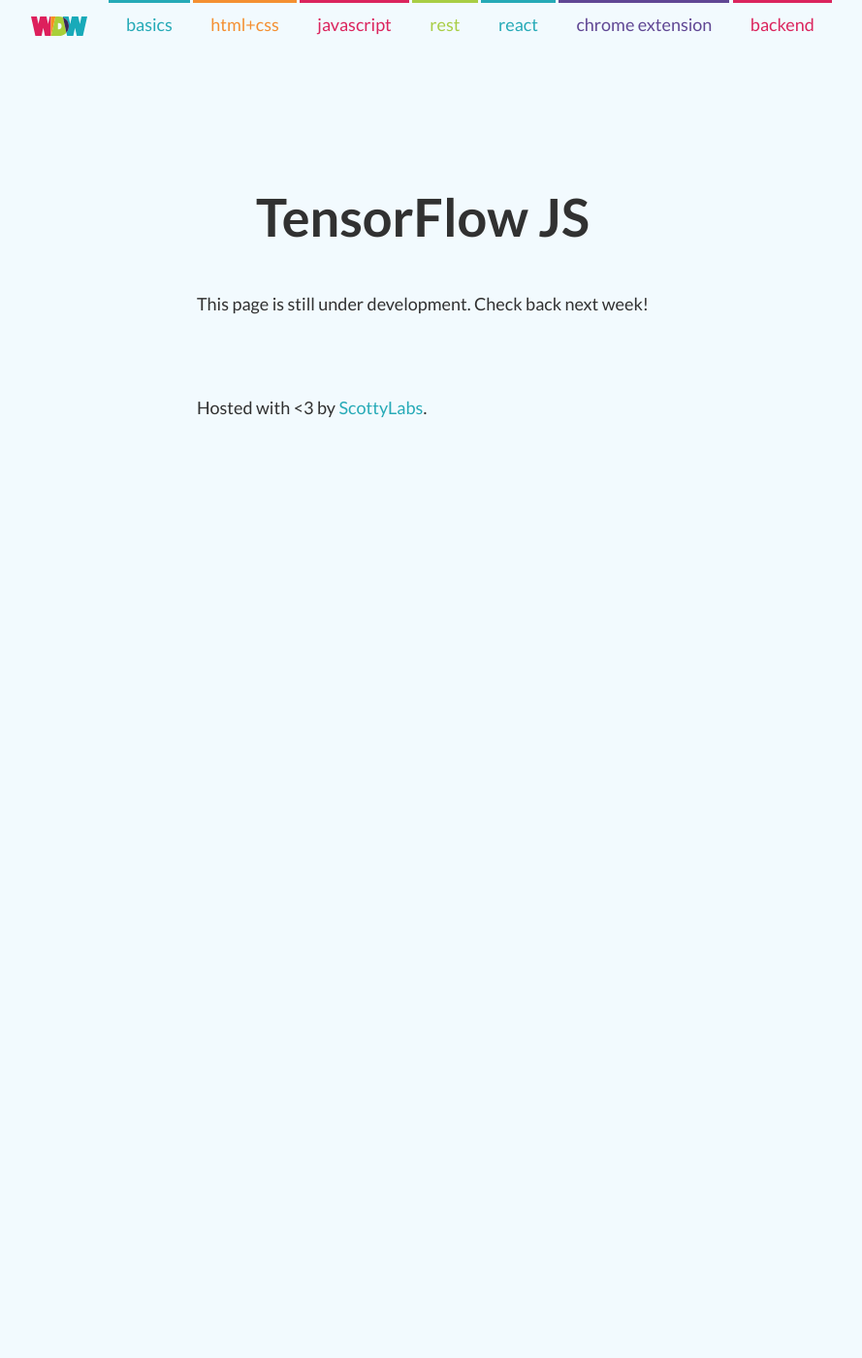
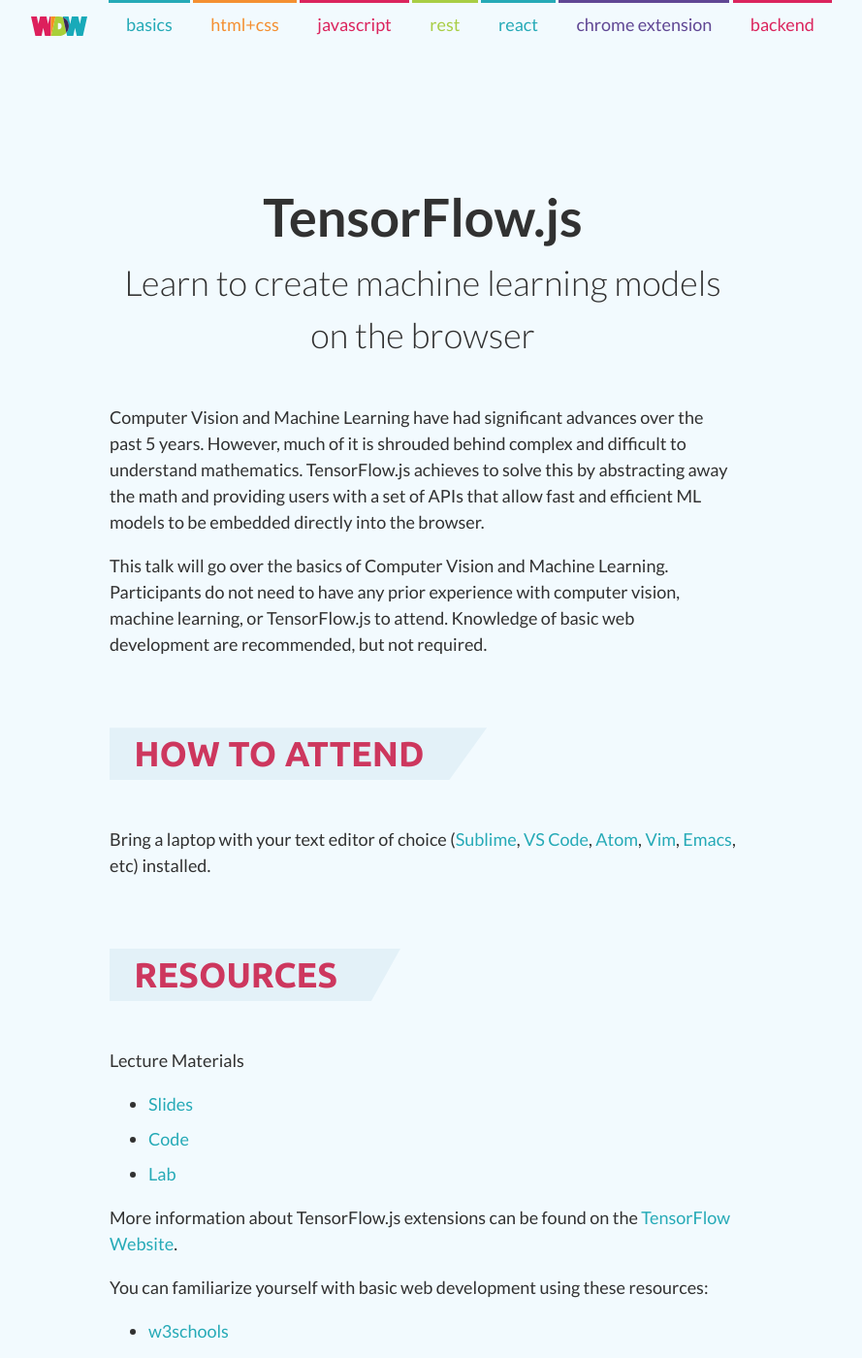
Before and after one commit to ScottyLabs/wdw, a Jekyll site: the page built from tensorflow/index.md, in a window 1280 px wide and 1400 px high. Shown: the whole window at 97% size, without its empty margins (204-1093 px from the left). Built offline with Jekyll 4.4.1, drawn with Linux system fonts in a browser that asks for light colours; nearby versions of some CDN libraries; some of the changed text lies outside the part shown.

Commit message:
updated tensorflow page

````diff
--- a/tensorflow/index.md
+++ b/tensorflow/index.md
@@ -1,9 +1,58 @@
 ---
 layout: guide
-title: TensorFlow JS
-subject: tensorflow
+title: TensorFlow.js
+subject: tensorflow-js
 ---
+# TensorFlow.js
+###### Learn to create machine learning models on the browser
 
-# TensorFlow JS
+Computer Vision and Machine Learning have had significant advances over the past 5 years. However, much of it is shrouded behind complex and difficult to understand mathematics. TensorFlow.js achieves to solve this by abstracting away the math and providing users with a set of APIs that allow fast and efficient ML models to be embedded directly into the browser.
 
-This page is still under development. Check back next week!
+This talk will go over the basics of Computer Vision and Machine Learning. Participants do not need to have any prior experience with computer vision, machine learning, or TensorFlow.js to attend. Knowledge of basic web development are recommended, but not required.
+
+## How to Attend
+
+Bring a laptop with your text editor of choice ([Sublime](https://www.sublimetext.com/download), [VS Code](https://code.visualstudio.com/download), [Atom](https://atom.io/), [Vim](https://www.vim.org/download.php), [Emacs](https://www.gnu.oTrg/software/emacs/download.html), etc) installed.
+
+## Resources
+Lecture Materials
+- [Slides](https://github.com/akshathjain/tensorflow-js)
+- [Code](https://github.com/akshathjain/tensorflow-js)
+- [Lab](https://github.com/akshathjain/tensorflow-js)
+
+More information about TensorFlow.js extensions can be found on the [TensorFlow Website](https://www.tensorflow.org/js).
+
+You can familiarize yourself with basic web development using these resources:
+- [w3schools](https://www.w3schools.com/)
+- [MDN Web Docs](https://developer.mozilla.org/en-US/docs/Learn)
+
+
+<br>
+<br>
+
+## Lab
+The lab will walk you through creating a simple website that uses a computer's webcam to get a live video feed, uses Posenet (a pretrained TensorFlow.js model) to identify a pose, and then output the resulting pose to the console.
+
+### Task 1 - Setting up a website
+- Create an `index.html`
+- Creat a script file (e.g. `main.js`) and link that to your `index.html`
+- Import the appropriate TensorFlow.js scripts:
+```html
+<script src="https://cdn.jsdelivr.net/npm/@tensorflow/tfjs@1.0.0/dist/tf.min.js"></script>`
+<script src="https://cdn.jsdelivr.net/npm/@tensorflow-models/posenet"></script>
+```
+<br>
+
+
+### Task 2 - Add an Video to your Website
+- On Safari, you'll have to allow media capture on insecure sites: `Develop -> Web RTC -> Allow Media Capture on Insecure Sites`
+
+<br>
+
+### Task 3 - Run the Posenet Convolutional Neural Network to Identify the image
+- Check out the reference code in the `posenet/` directory
+- The [Posenet](https://github.com/tensorflow/tfjs-models/tree/master/posenet) GitHub repository has very good documentation.
+
+<br>
+
+### Task 4 (extra) - Draw the pose onto a Canvas element
````
